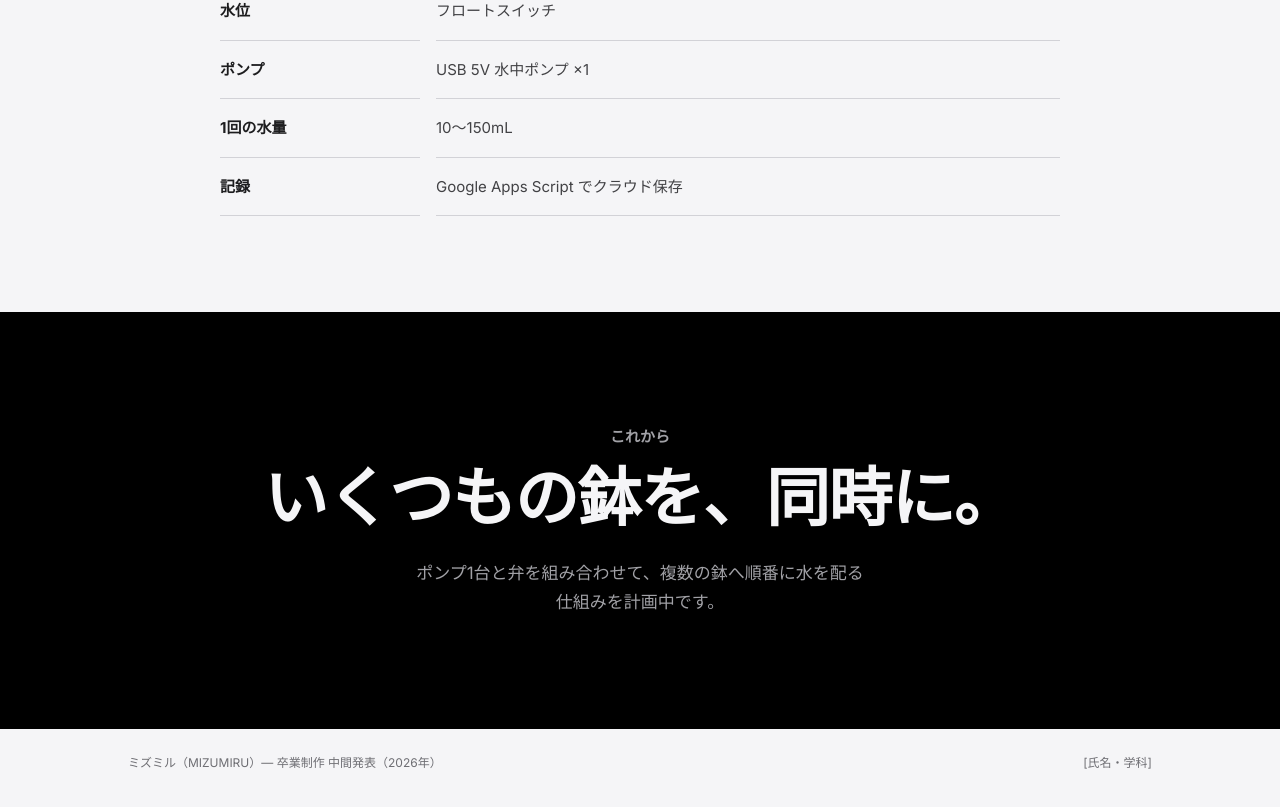
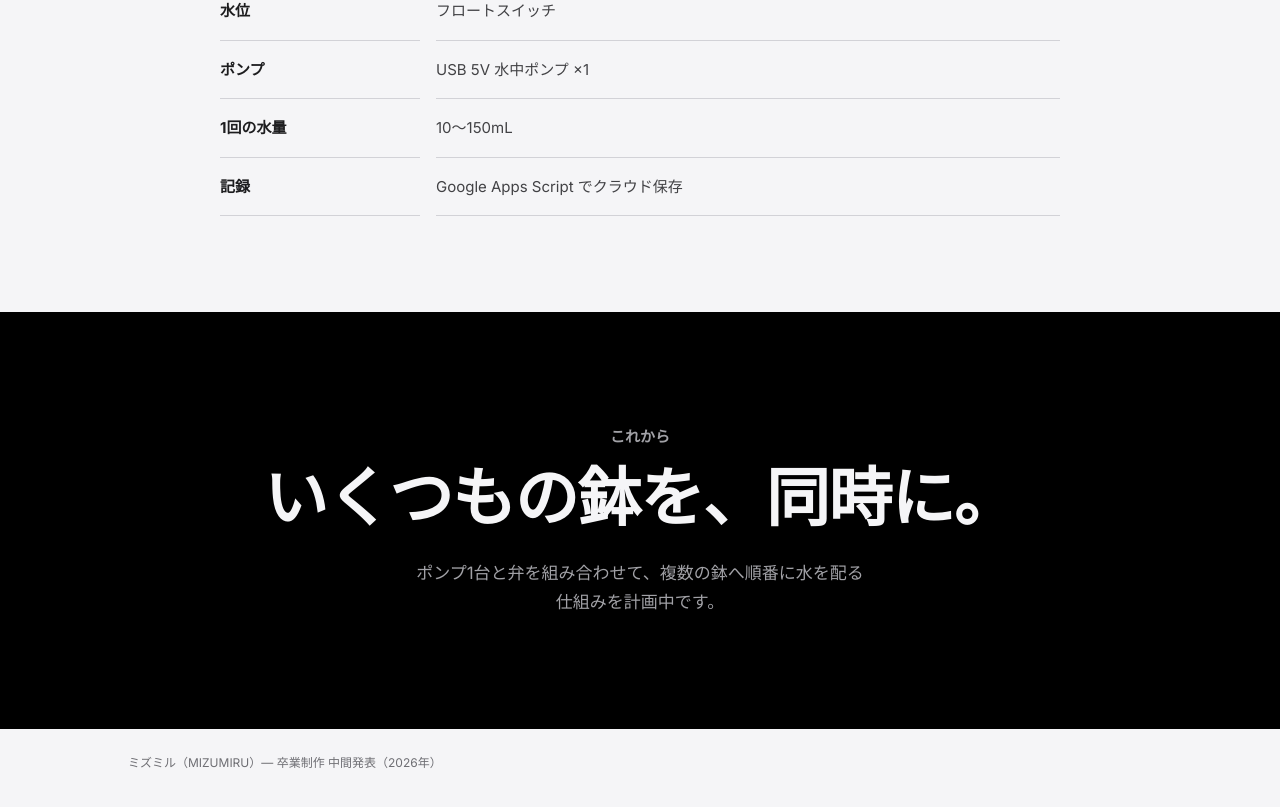
Before and after one commit to AkiNori331/mizumiru, a plain HTML site: page index.html in a window 1280 px wide. Shown: the part 6616-7423 px from the top of the page. Drawn offline with Linux system fonts and the light colour scheme.

Commit message:
フッターの氏名欄を削除
Co-Authored-By: Claude Opus 5.5 <noreply@anthropic.com>
Claude-Session: https://claude.ai/code/session_018Q5ScMwk9MvMrqRKRbEhwV

```diff
--- a/index.html
+++ b/index.html
@@ -321,7 +321,6 @@ a{color:#0066cc;text-decoration:none}a:hover{color:#004f9e;text-decoration:under
 <footer style="background: #f5f5f7; padding: 24px 20px 40px">
 <div style="max-width: 1024px; margin: 0 auto; display: flex; flex-wrap: wrap; justify-content: space-between; gap: 6px 24px; font-size: 12px; color: #6e6e73">
 <span>ミズミル（MIZUMIRU）— 卒業制作 中間発表（2026年）</span>
-<span>[氏名・学科]</span>
 </div>
 </footer>
 
```
